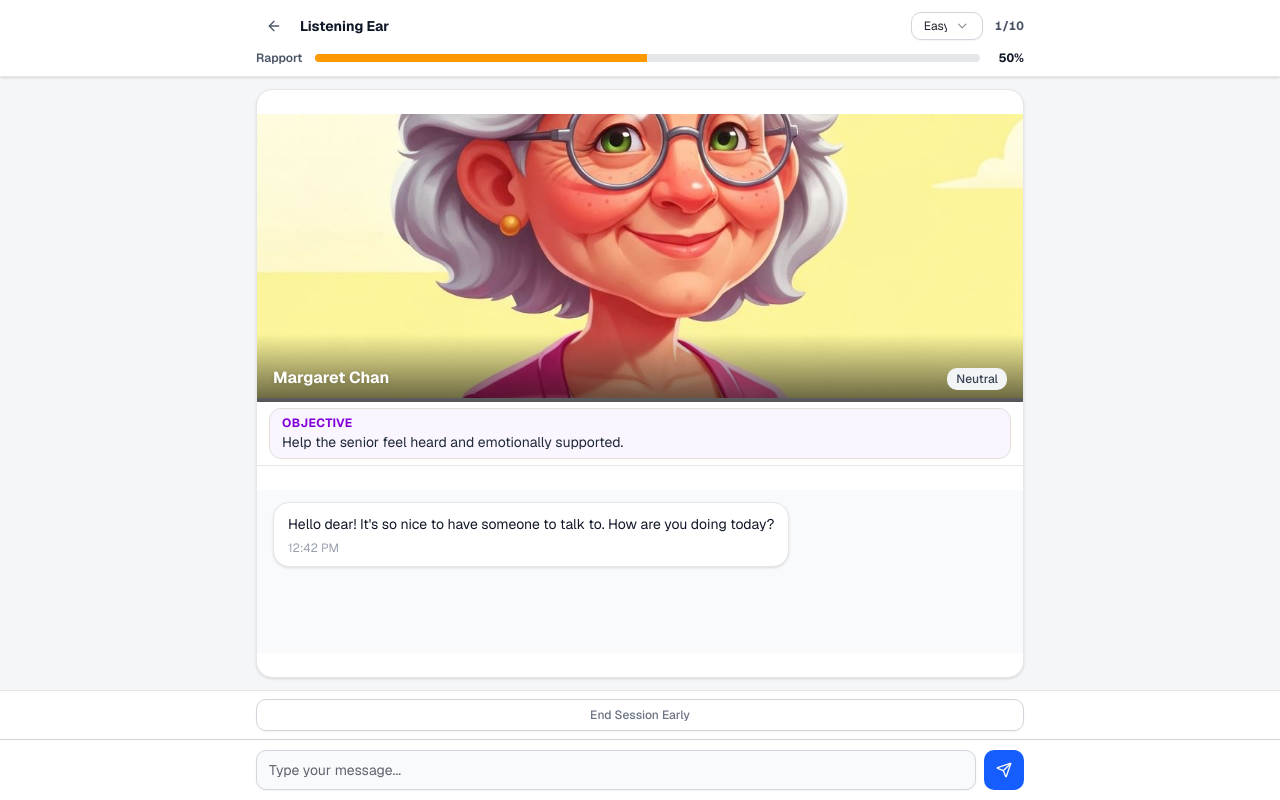
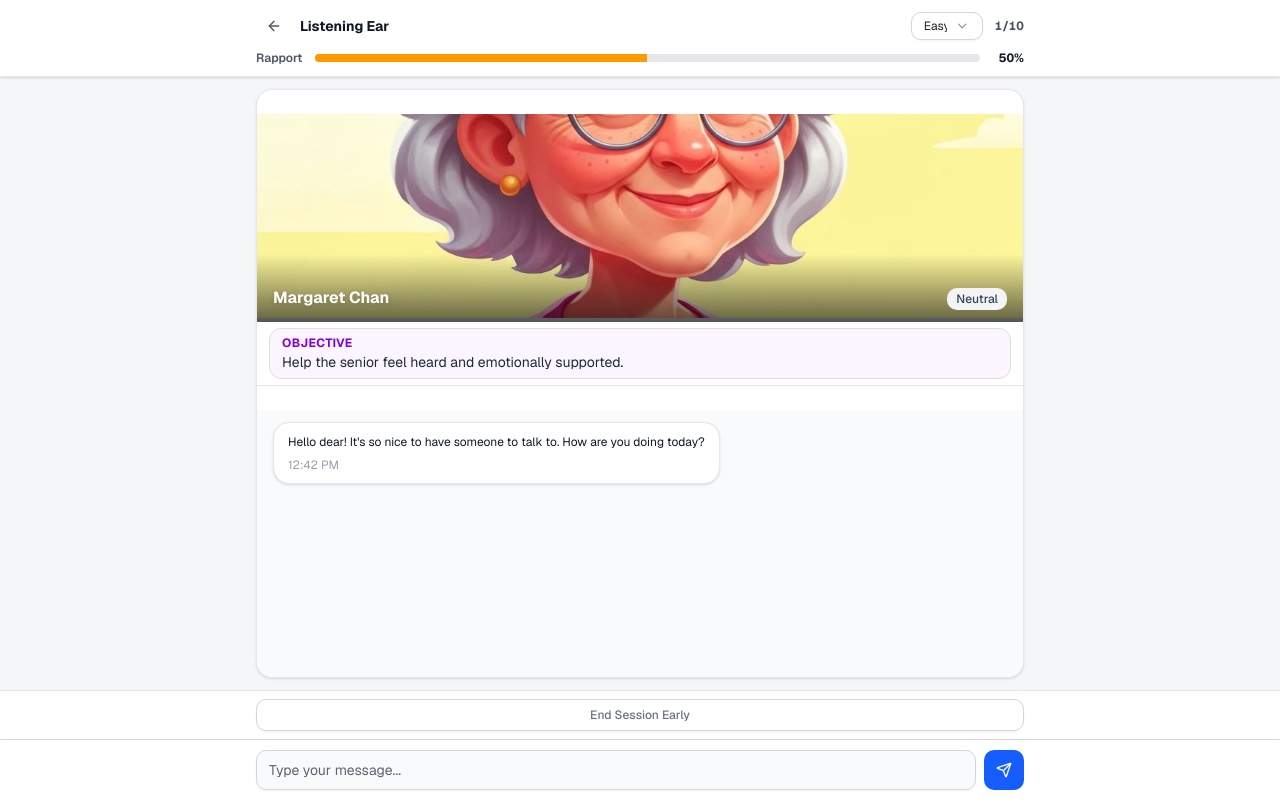
Before and after one commit to MT7654/Our-Grandparents-Shoes, a Next.js app: page /chat/1 in a window 1280 px wide. Built offline with nearby package versions, Linux system fonts and the light colour scheme.

Commit message:
style: adjust chat UI elements for better readability
Shrink avatar height, set chat log min height, reduce message font size.

Co-authored-by: null <91786062+MT7654@users.noreply.github.com>

```diff
--- a/app/chat/[personaId]/page.tsx
+++ b/app/chat/[personaId]/page.tsx
@@ -390,7 +390,7 @@ export default function ChatTraining() {
             <img
               src="/elderly-woman-cartoon-avatar-smiling-grandmother.jpg"
               alt={personaName}
-              className={`w-full h-60 sm:h-72 object-cover border-b-4 ${expressionBorder()} transition-colors duration-300`}
+              className={`w-full h-44 sm:h-52 object-cover border-b-4 ${expressionBorder()} transition-colors duration-300`}
             />
             {/* Name + expression overlay */}
             <div className="absolute bottom-0 left-0 right-0 bg-gradient-to-t from-black/60 to-transparent px-4 pb-3 pt-8">
@@ -429,7 +429,7 @@ export default function ChatTraining() {
         {/* Scrollable message log */}
         <div
           ref={scrollRef}
-          className="flex-1 overflow-y-auto px-4 py-3 space-y-3 bg-gray-50"
+          className="flex-1 min-h-[300px] overflow-y-auto px-4 py-3 space-y-3 bg-gray-50"
         >
           {messages.map((message) => (
             <div
@@ -444,7 +444,7 @@ export default function ChatTraining() {
                     : "bg-white border border-gray-200 text-gray-900"
                 }`}
               >
-                <p className="text-sm leading-relaxed">{message.text}</p>
+                <p className="text-xs leading-relaxed">{message.text}</p>
                 <span
                   className={`text-xs mt-1 block ${
                     message.sender === "user" ? "text-blue-200" : "text-gray-400"
```
